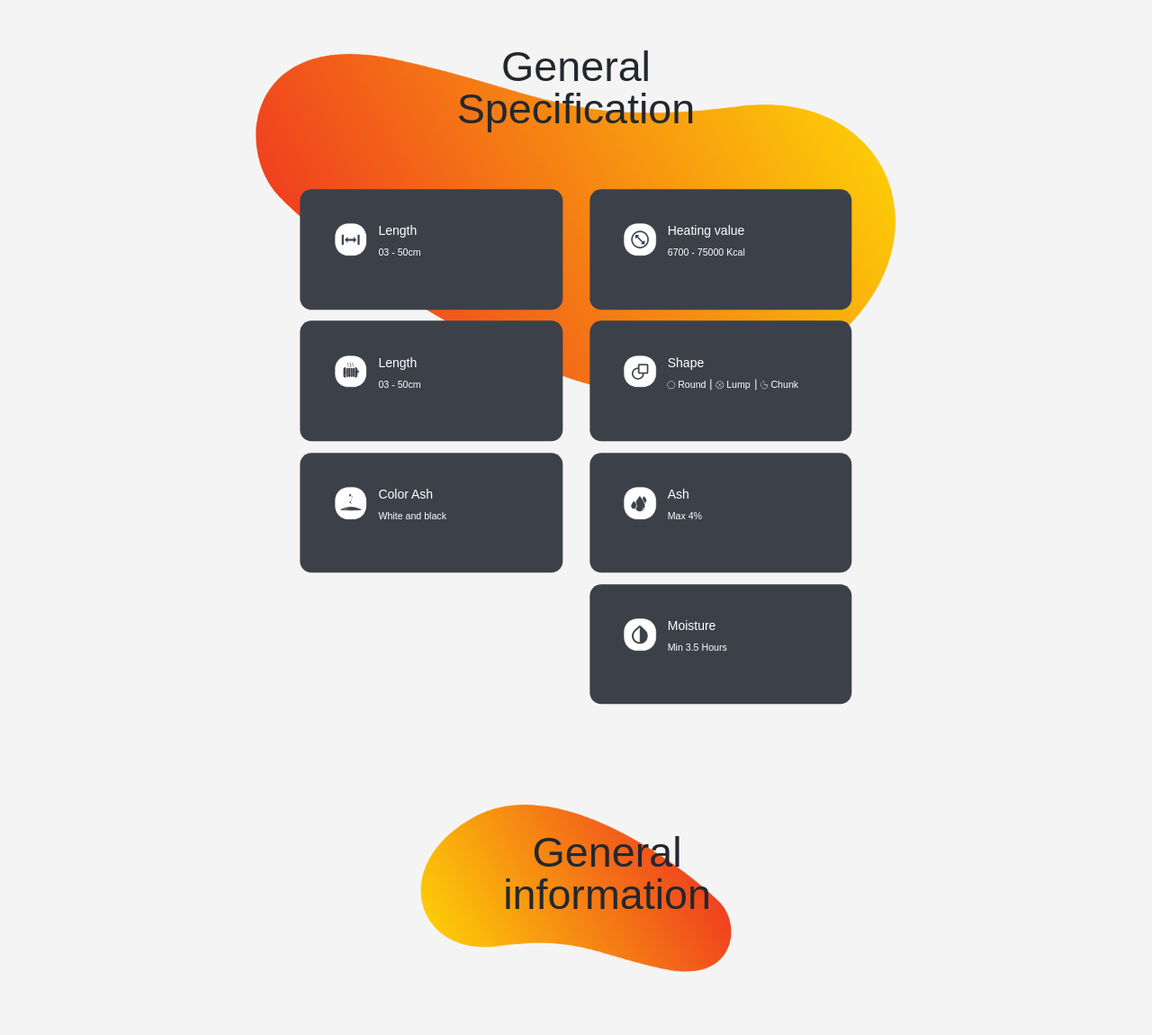
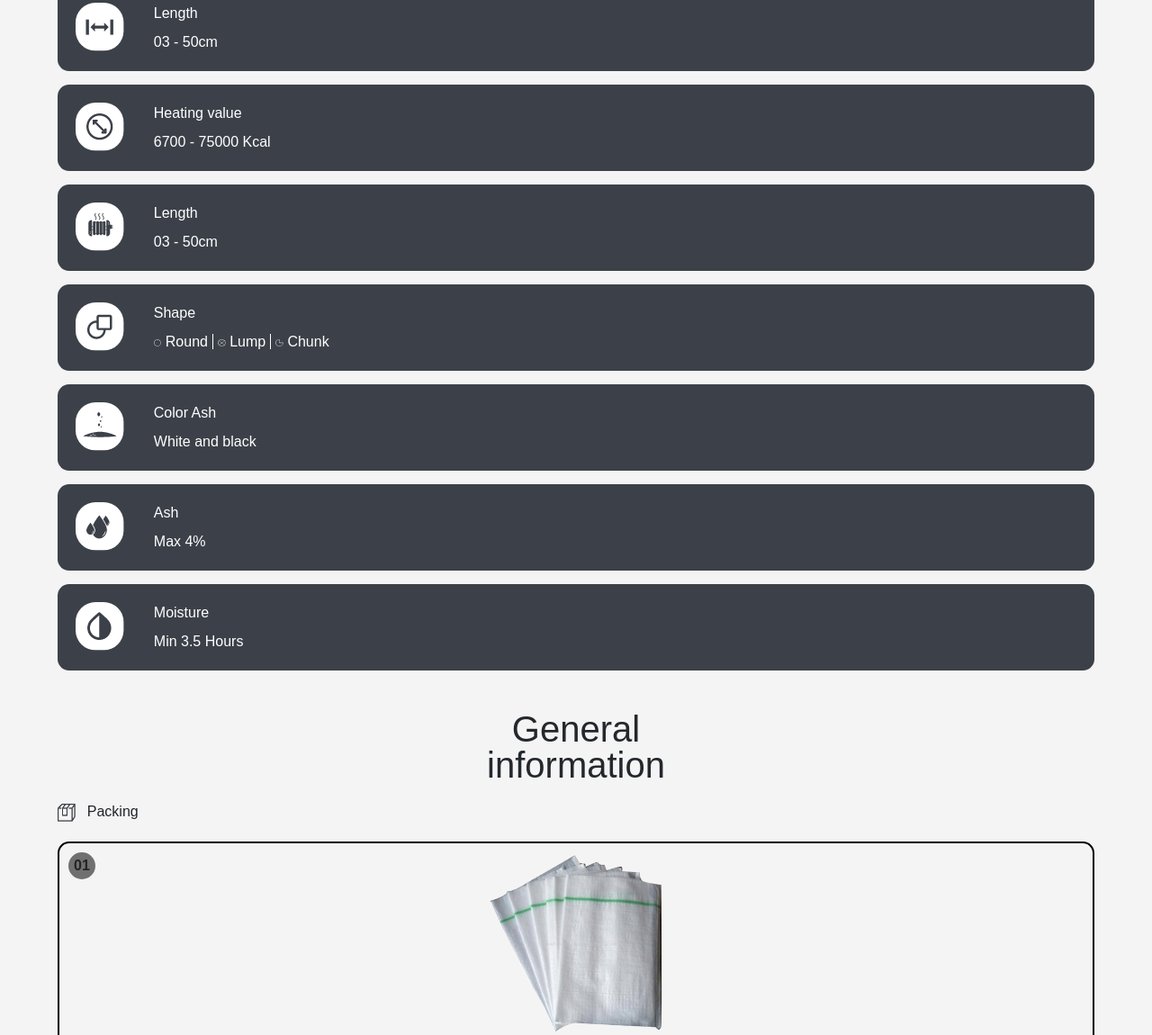
Before and after one commit to thanhndlv/vinachaki, a plain HTML site: page products/our-product.html in a window 1280 px wide. Shown: the part 1353-2503 px from the top of the page at 90% size. Drawn offline with nearby package versions, Linux system fonts and the light colour scheme; files that its build step writes are made by us from their sources.

Commit message:
our product 100% sp

```diff
--- a/products/our-product.html
+++ b/products/our-product.html
@@ -26,7 +26,7 @@
     <link rel="shortcut icon" href="../assets/images/favicon.ico" />
     <link rel="stylesheet" href="../assets/css/style.min.css" type="text/css" />
     <link rel="stylesheet" href="../assets/css/gen.min.css" type="text/css" />
-    <link rel="stylesheet" href="../assets/css/responsive.min.css" type="text/css" />
+    <link rel="stylesheet" href="../assets/css/responsiveTai.min.css" type="text/css" />
     <link rel="canonical" href="" />
   </head>
   <body>
@@ -298,7 +298,7 @@
             </div>
           </div>
           <div class="row justify-content-center">
-            <div class="col-4">
+            <div class="col-4 d-none-sp">
               <div class="col-items d-none"></div>
             </div>
             <div class="col-4">
@@ -326,13 +326,12 @@
           </h1>
           <img src="../assets/images/background/bg4.png" alt="" />
         </div>
-        <div class="container">
+        <div class="container productItemsPacking">
           <h3>
             <img
               src="../assets/images/smallimg/Layer1.png"
               alt=""
               srcset=""
-              style="width: 1.85vw;"
             /><span style="font-size: 2vw; padding-left: 1vw;">Packing</span>
           </h3>
           <div class="row justify-content-center text-center">
@@ -374,7 +373,7 @@
             </div>
           </div>
         </div>
-        <div class="container">
+        <div class="container productItemsDelivery">
           <h3>
             <img
               src="../assets/images/smallimg/Layer2.png"
--- a/scss/custom_thanh.scss
+++ b/scss/custom_thanh.scss
@@ -345,6 +345,10 @@
       font-weight: 500;
     }
   }
+  .productItemsPacking h3 img,
+  .productItemsDelivery h3 img{
+    width: 1.85vw;
+  }
 }
 .product-grid {
   text-align: center;
--- a/scss/responsiveTai.scss
+++ b/scss/responsiveTai.scss
@@ -20,7 +20,7 @@ h2 span,h2,
 
 p,span,.btn_txtChange,.btn_bestsell,.btn-block,
 footer .footer_menu .footer_menuItem ul a,
-h3{
+h3,h4{
     font-size: 1rem!important;
     line-height: 1.5!important;
 }
@@ -150,6 +150,7 @@ h3{
     text-align: center;
 }
 .sectionGen_contact .sectionGen_contactIntroduce{
+    border-radius: 10px;;
     padding: 20px;
 }
 footer .footerWrap,
@@ -444,6 +445,9 @@ footer .footer_menu .footer_menuItem ul ul a{
 }
 .product-grid{
     max-width: 100%;
+    margin: 0;
+}
+.productItems .col-md-4:not(:last-child){
     margin: 0 0 20px;
 }
 .product-description h3{
@@ -453,4 +457,119 @@ footer .footer_menu .footer_menuItem ul ul a{
     margin: 0 0 15px;
     font-size: 1rem;
 }
-/* end product */
+.heading-2{
+    transform: none;
+    left: auto;
+    top: auto;
+}
+.productItems .header img{
+    display: none;
+}
+.pos{
+    left:0;
+    transform:none;
+}
+.pos .row .col-4:first-child .col-items,
+.pos .row .col-4 .col-items{
+    margin: 0;
+}
+.pos .row .col-4{
+    display: flex;
+    flex: 0 0 100%;
+    max-width: 100%;
+    padding: 0;
+}
+.pos .row .col-4{
+    margin: 0 0 15px;
+}
+.pos .row{
+    flex-direction: column;
+    justify-content: center;
+    margin: 0;
+    padding: 0;
+}
+.pos .col-items{
+    width: 100%;
+    padding: 20px;
+}
+.pos .col-items .ContentGeneralSpecification .smallImg{
+    width: auto;
+}
+.pos .col-items .contentImg p{
+    margin: 0;
+}
+.pos .col-items .ContentGeneralSpecification .smallImg{
+    margin: 0 20px 0 0;
+}
+.productItems .bg4 .heading-bg{
+    transform: none;
+    left: auto;
+    top: auto;
+}
+.d-none-sp{
+    display: none!important;
+}
+.productItems .productItemsPacking h3 img{
+    width: 20px;
+}
+.col-bag{
+    align-self: stretch;
+    flex: 0 0 100%;
+    max-width: 100%;
+    position: relative;
+}
+.col-bag .circle-number{
+    width: 30px;
+    height: 30px;
+    display: flex;
+    align-items: center;
+    justify-content: center;
+    border-radius: 50%;
+    position: absolute;
+    left: 10px;
+    top: 10px;
+}
+.col-img-bag img{
+    height: auto;
+}
+.col-bag .circle-number span{
+    padding:0;
+}
+.productItemsDelivery .justify-content-start{
+    flex-direction: column;
+    margin: 0!important;
+}
+.productItemsDelivery .col-6{
+    flex: 0 0 100%;
+    max-width: 100%;
+    padding: 0;
+    margin: 0 0 15px;
+}
+.col-6 .Delivery .smallImg{
+    width: 40px;
+}
+.col-6 .Delivery .contentImg,
+.col-6 .Delivery .DeliveryContentImg{
+    width: calc(100% - 45px);
+}
+.col-6 .Delivery{
+    justify-content: space-between;
+}
+.productItems{
+    padding: 30px 0 1px;
+}
+.heading{
+    top: auto;
+    left: auto;
+    transform: none;
+}
+.productItems .col-md-4{
+    padding: 0;
+}
+.productItems .row{
+    margin: 0;
+}
+.productItems .container{
+    margin: 0 auto 30px;
+}
+/* end our product */
```
Also changed, not shown: assets/css/gen.min.css, assets/css/responsive.min.css.
